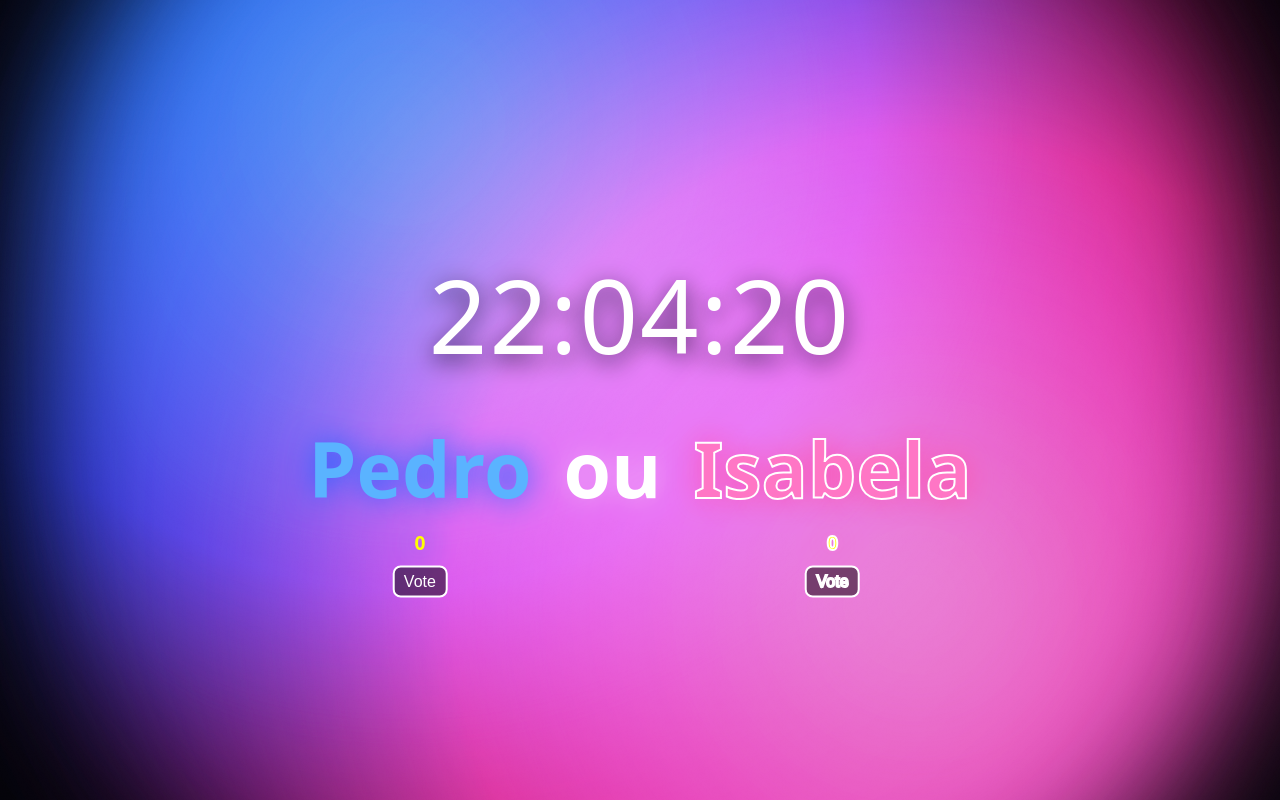
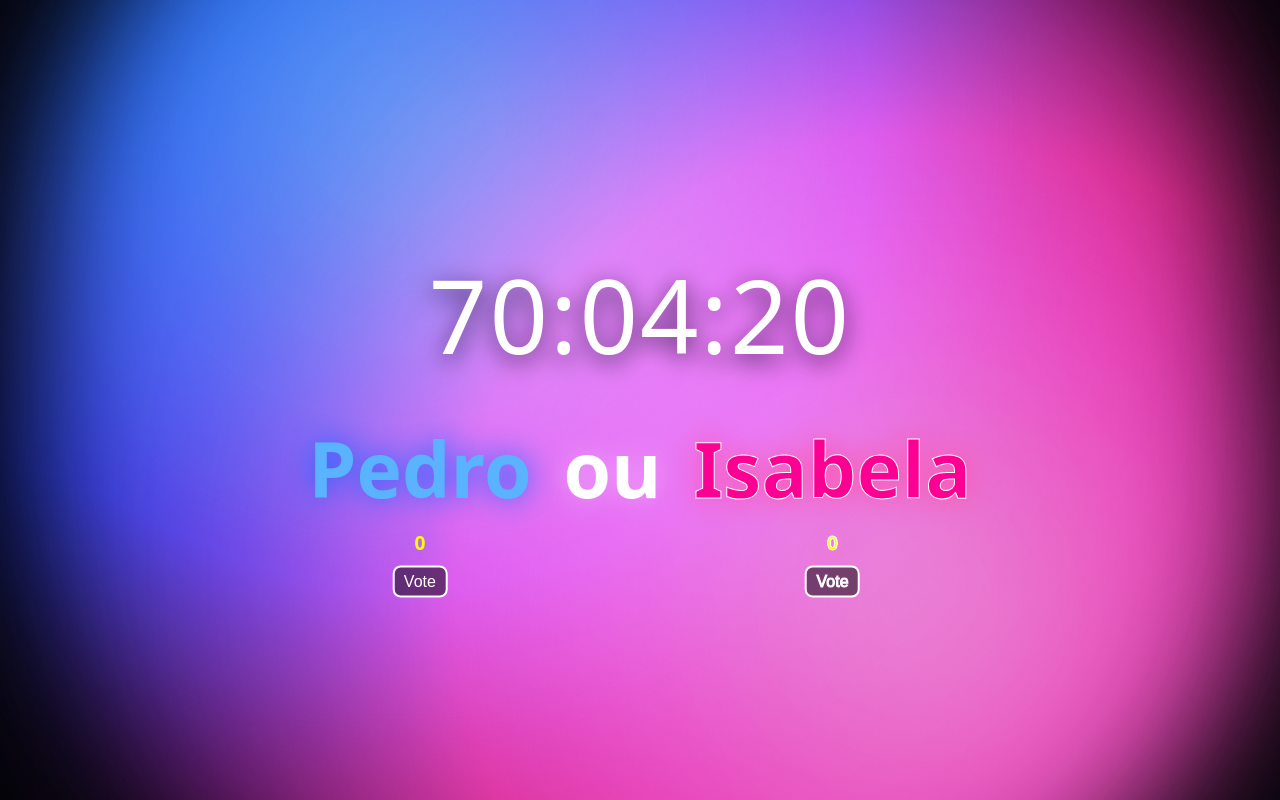
Before and after one commit to WelsonGomes/Revela--o, a plain HTML site: page index.html in a window 1280 px wide. Drawn offline with Linux system fonts and the light colour scheme.

Commit message:
Atualização

```diff
--- a/index.html
+++ b/index.html
@@ -37,7 +37,7 @@
     .names { display: flex; gap: 2rem; margin-top: 2rem; font-size: clamp(2rem, 6vw, 5rem); font-weight: 700; text-shadow: 0 0 25px rgba(255,255,255,0.3); }
     .name-pedro, .name-isabela { position: relative; }
     .name-pedro { color: #5ab3ff; text-shadow: 0 0 30px #1e64ff; }
-    .name-isabela { color: #ff76c5; text-shadow: 0 0 30px #ff4fa3; -webkit-text-stroke: 2px #fff; text-stroke: 2px #fff; }
+    .name-isabela { color: #fc0093; text-shadow: 0 0 30px #ff4fa3; -webkit-text-stroke: 1px #fff; text-stroke: 1px #fff; }
 
     .vote-btn { position: absolute; top: 100%; left: 50%; transform: translateX(-50%); margin-top: 10px; padding: 0.3rem 0.6rem; font-size: 1rem; border-radius: 8px; border: 2px solid white; background-color: rgba(0,0,0,0.5); color: white; cursor: pointer; }
     .counter { margin-top: 0.5rem; font-size: 1.2rem; color: yellow; }
@@ -112,7 +112,7 @@
   </div>
 
   <script>
-    const endDate = new Date('2025-10-15T20:00:00');
+    const endDate = new Date('2025-10-17T20:00:00');
     const music = document.getElementById('music');
     const video = document.getElementById('video');
     const playButton = document.getElementById('playButton');
```
